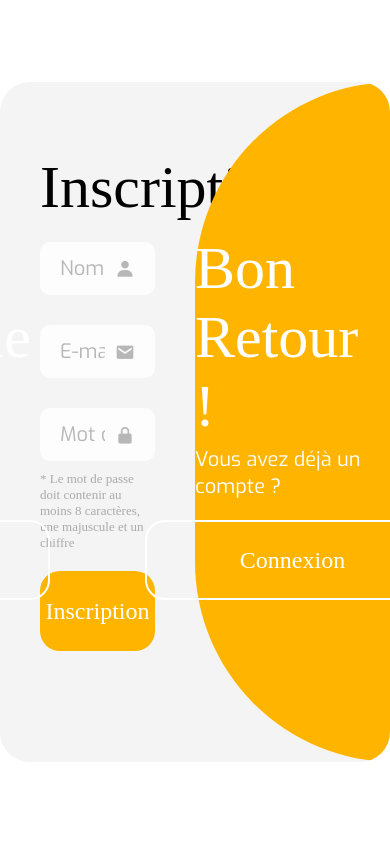
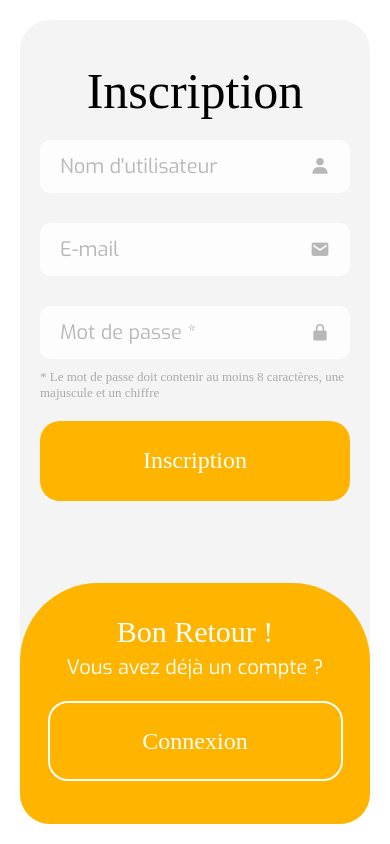
Before and after one commit to DAAlain/SAE_301, a PHP site: page /index.php?action=inscription in a window 390 px wide. Run offline with PHP 8.4, Linux system fonts and the light colour scheme; some web fonts are replaced.

Commit message:
Ajout responsive pour la page de connexion et inscription

```diff
--- a/style/styleinscription.css
+++ b/style/styleinscription.css
@@ -29,7 +29,7 @@ body {
     height: 680px;
     background-color: #f4f4f4;
     border-radius: 30px;
-    /* box-shadow: 0 0 30px rgba(0, 0, 0, .2); */
+    margin: 20px;
     overflow: hidden;
 }
 
@@ -112,7 +112,7 @@ form {
 }
 
 .forgot-link {
-    margin: -15px 0 15px;
+    margin: 0px 0px 15px;
 }
 
 .forgot-link a {
@@ -221,3 +221,86 @@ form {
 .error-message {
     margin: 5px 0;
 }
+
+@media screen and (max-width: 1050px) {
+    .toggle-panel h1 {
+        font-size: 50px;
+    }
+}
+
+@media screen and (max-width: 875px) {
+    .toggle-panel h1 {
+        font-size: 40px;
+    }
+}
+
+@media screen and (max-width: 750px) {
+    .form-box h1 {
+        font-size: 50px;
+    }
+}
+
+@media screen and (max-width: 700px) {
+    .container {
+        height: calc(100vh - 40px);
+    }
+
+    .form-box {
+        width: 100%;
+        height: 70%;
+        bottom: 0;
+    }
+
+    .container.active .form-box  {
+        right: 0;
+        bottom: 30%;
+    }
+
+    .toggle-box::before {
+        left: 0;
+        top: -270%;
+        width: 100%;
+        height: 300%;
+        border-radius: 20vw;
+    }
+
+    .container.active .toggle-box::before {
+        left: 0;
+        top: 70%;
+    }
+
+    .toggle-panel{
+        width: 100%;
+        height: 30%;
+    }
+
+    .toggle-panel.toggle-left {
+        top: 0;
+    }
+
+    .container.active .toggle-panel.toggle-left {
+        left: 0;
+        top: -30%;
+    }
+
+    .toggle-panel.toggle-right{
+        right: 0;
+        bottom: -30%;
+    }
+
+    .container.active .toggle-panel.toggle-right {
+        bottom: 0;
+    }
+
+}
+
+@media screen and (max-width: 400px) {
+    .form-box {
+        padding: 20px;
+    }
+
+    .toggle-panel h1 {
+        font-size: 30px;
+    }
+
+}
```
Also changed, not shown: 1 other file.
